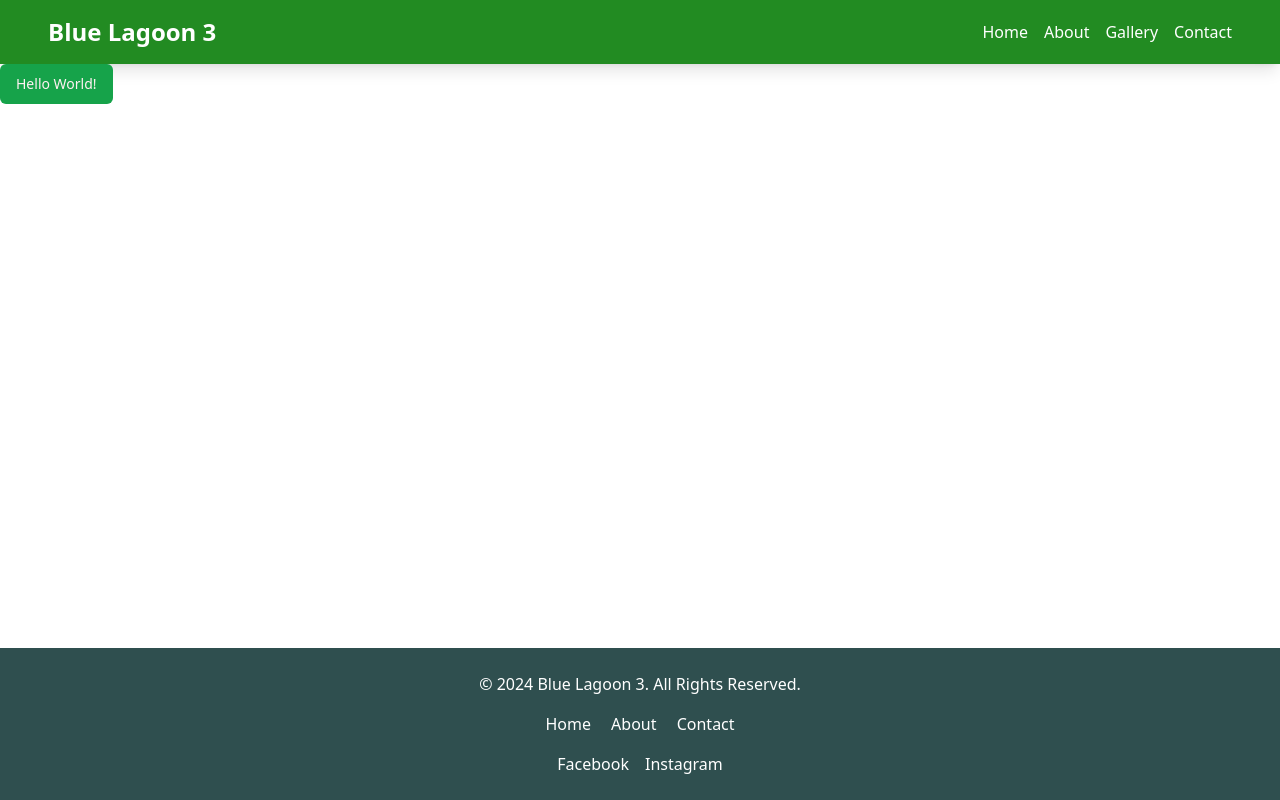
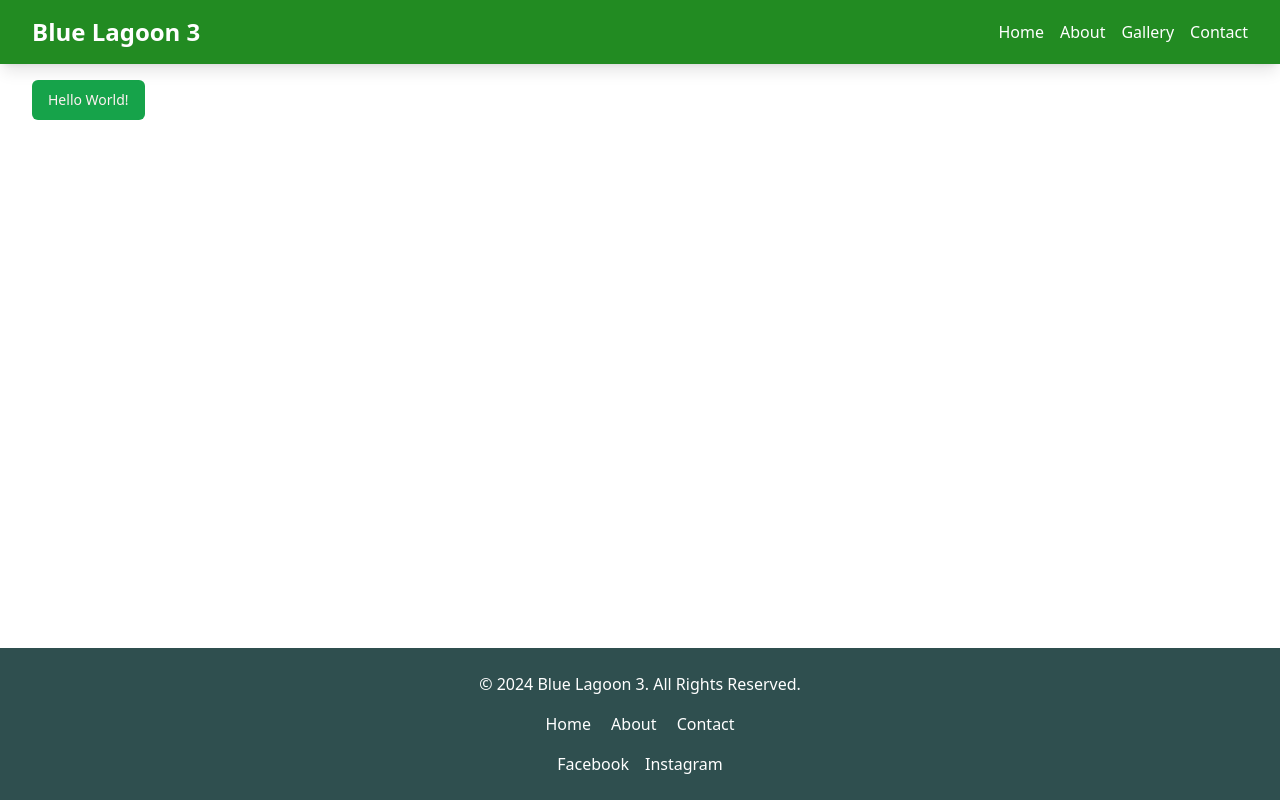
Before and after one commit to iamsouliya/blg3-landing, a Nuxt app: page / in a window 1280 px wide. Built offline with nearby package versions, Linux system fonts and the light colour scheme.

Commit message:
adjust ui

```diff
--- a/components/TheHeader.vue
+++ b/components/TheHeader.vue
@@ -2,7 +2,7 @@
 </script>
 
 <template>
-  <header class="bg-forest-green text-white p-4 shadow-lg">
+  <header class="bg-forest-green text-white py-4 shadow-lg">
     <div class="container mx-auto flex justify-between items-center">
       <h1 class="text-2xl font-bold">
         Blue Lagoon 3
--- a/layouts/default.vue
+++ b/layouts/default.vue
@@ -5,7 +5,7 @@
 <template>
   <div class="overflow-hidden flex flex-col min-h-screen">
     <TheHeader />
-    <main class="flex-1">
+    <main class="flex-1 container mx-auto py-4">
       <slot />
     </main>
     <TheFooter />
```
